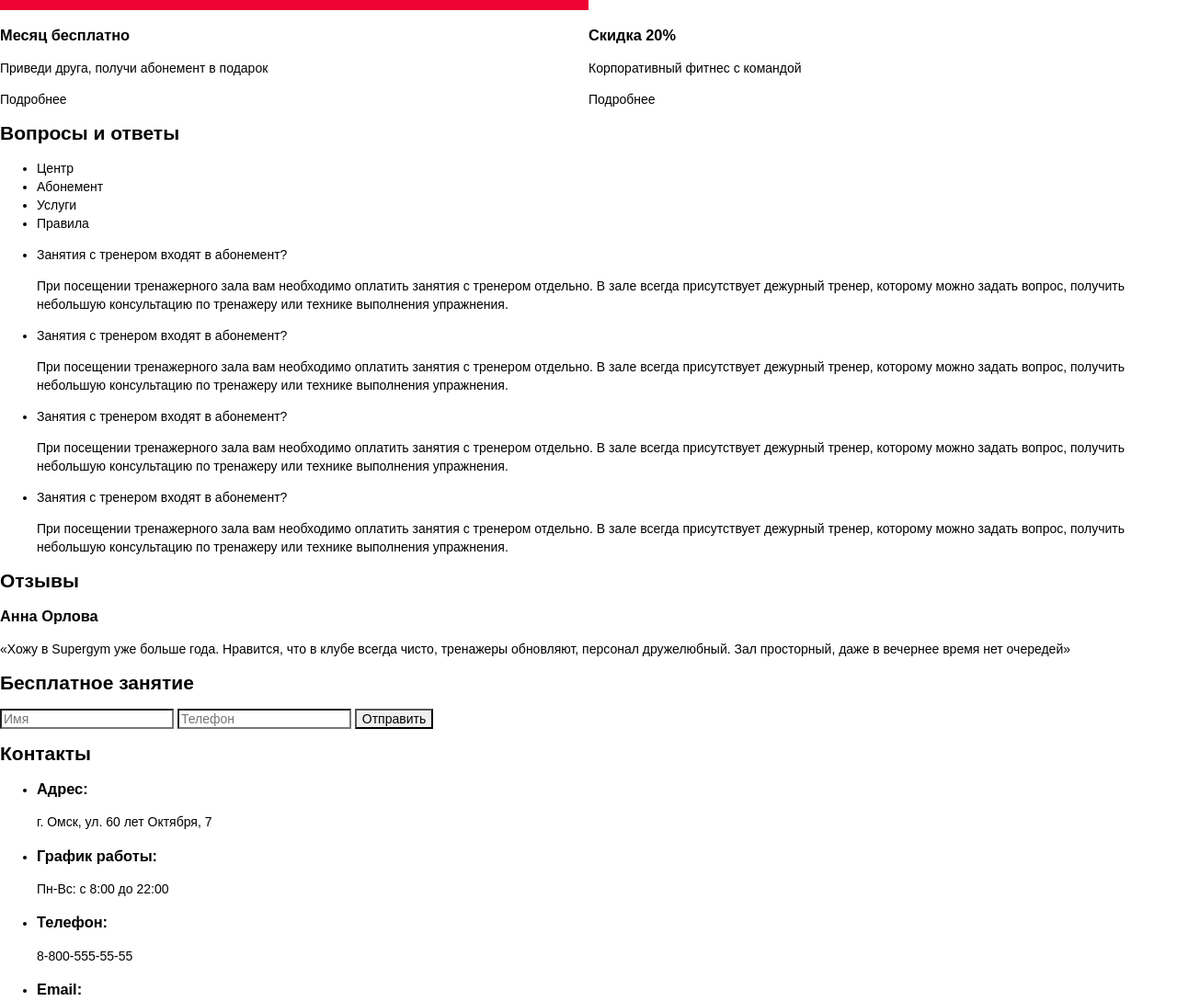
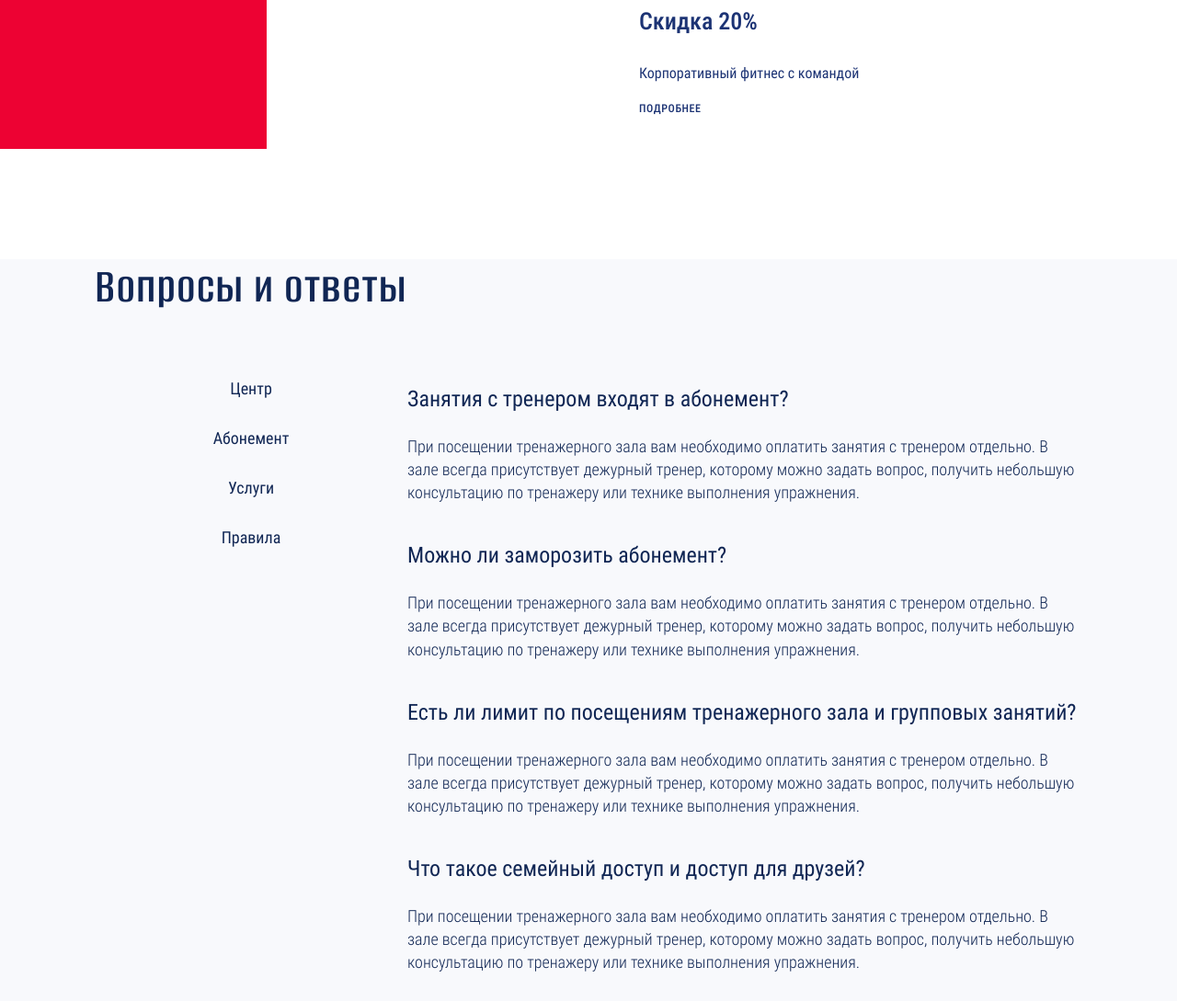
Before and after one commit to Muzaffarmuz/supergym, a website: page source/index.html in a window 1280 px wide. Shown: the part 4200-5289 px from the top of the page at 92% size. Drawn offline with nearby package versions, Linux system fonts and the light colour scheme; files that its build step writes are made by us from their sources.

Commit message:
Нужно больше стилизации

```diff
--- a/source/index.html
+++ b/source/index.html
@@ -323,7 +323,7 @@
             </p>
             <a href="#" class="promo-item__link">Подробнее</a>
           </div>
-          <div class="promotion__item">
+          <div class="promotion__promo-item promo-item">
             <h3 class="promo-item__title">Скидка 20%</h3>
             <p class="promo-item__description">
               Корпоративный фитнес с командой
@@ -334,6 +334,7 @@
       </section>
       <section class="main-index__faq faq">
         <h2 class="faq__title">Вопросы и ответы</h2>
+        <div class="faq__content-wrapper">
           <ul class="faq__chapters">
             <li class="faq__chapter">Центр</li>
             <li class="faq__chapter">Абонемент</li>
@@ -346,46 +347,48 @@
                 Занятия с тренером входят в абонемент?
               </p>
               <p class="question-item__answer">
-              При посещении тренажерного зала вам необходимо оплатить занятия с
-              тренером отдельно. В зале всегда присутствует дежурный тренер,
+                При посещении тренажерного зала вам необходимо оплатить занятия
+                с тренером отдельно. В зале всегда присутствует дежурный тренер,
                 которому можно задать вопрос, получить небольшую консультацию по
                 тренажеру или технике выполнения упражнения.
               </p>
             </li>
             <li class="faq__question-item question-item">
               <p class="question-item__question">
-              Занятия с тренером входят в абонемент?
+                Можно ли заморозить абонемент?
               </p>
               <p class="question-item__answer">
-              При посещении тренажерного зала вам необходимо оплатить занятия с
-              тренером отдельно. В зале всегда присутствует дежурный тренер,
+                При посещении тренажерного зала вам необходимо оплатить занятия
+                с тренером отдельно. В зале всегда присутствует дежурный тренер,
                 которому можно задать вопрос, получить небольшую консультацию по
                 тренажеру или технике выполнения упражнения.
               </p>
             </li>
             <li class="faq__question-item question-item">
               <p class="question-item__question">
-              Занятия с тренером входят в абонемент?
+                Есть ли лимит по посещениям тренажерного зала и групповых
+                занятий?
               </p>
               <p class="question-item__answer">
-              При посещении тренажерного зала вам необходимо оплатить занятия с
-              тренером отдельно. В зале всегда присутствует дежурный тренер,
+                При посещении тренажерного зала вам необходимо оплатить занятия
+                с тренером отдельно. В зале всегда присутствует дежурный тренер,
                 которому можно задать вопрос, получить небольшую консультацию по
                 тренажеру или технике выполнения упражнения.
               </p>
             </li>
             <li class="faq__question-item question-item">
               <p class="question-item__question">
-              Занятия с тренером входят в абонемент?
+                Что такое семейный доступ и доступ для друзей?
               </p>
               <p class="question-item__answer">
-              При посещении тренажерного зала вам необходимо оплатить занятия с
-              тренером отдельно. В зале всегда присутствует дежурный тренер,
+                При посещении тренажерного зала вам необходимо оплатить занятия
+                с тренером отдельно. В зале всегда присутствует дежурный тренер,
                 которому можно задать вопрос, получить небольшую консультацию по
                 тренажеру или технике выполнения упражнения.
               </p>
             </li>
           </ul>
+        </div>
       </section>
       <section class="main-index__reviews reviews">
         <h2 class="reviews__title">Отзывы</h2>
--- /dev/null
+++ b/source/sass/blocks/faq.scss
@@ -0,0 +1,63 @@
+.main-index__faq {
+  margin: 0;
+  padding: 0 103px;
+  background-color: #f8f9fc;
+}
+
+.faq__title {
+  color: #102654;
+  font-family: Alumni Sans;
+  font-size: 54px;
+  font-style: normal;
+  font-weight: 600;
+  line-height: normal;
+  letter-spacing: 1.62px;
+  margin: 120px 0 40px 0;
+}
+
+.faq__content-wrapper {
+  display: flex;
+}
+
+.faq__chapters {
+  display: flex;
+  flex-direction: column;
+  list-style: none;
+}
+
+.faq__chapter {
+  color: #102654;
+  text-align: center;
+  font-family: Roboto Condensed;
+  font-size: 18px;
+  font-style: normal;
+  font-weight: 500;
+  line-height: 100%;
+  width: 260px;
+  // height: 54px;
+  padding: 18px 0;
+}
+
+.faq__questions {
+  display: flex;
+  flex-direction: column;
+  list-style: none;
+}
+
+.question-item__question {
+  color: #102654;
+  font-family: Roboto Condensed;
+  font-size: 24px;
+  font-style: normal;
+  font-weight: 500;
+  line-height: 120%;
+}
+
+.question-item__answer {
+  color: #102654;
+  font-family: Roboto Condensed;
+  font-size: 18px;
+  font-style: normal;
+  font-weight: 300;
+  line-height: 140%;
+}
--- a/source/sass/blocks/promotion.scss
+++ b/source/sass/blocks/promotion.scss
@@ -1,6 +1,7 @@
 .promotion__wrapper {
   display: grid;
-  grid-template-columns: 50% 50%;
+  grid-template-columns: repeat(4, 1fr);
+  column-gap: 40px;
 }
 
 .promotion__title {
@@ -20,6 +21,7 @@
   background-color: #ed0233;
   padding: 45px;
   color: #ffffff;
+  grid-row: 1/3;
 }
 
 .year__title {
@@ -60,3 +62,43 @@
   text-transform: uppercase;
   text-decoration: underline;
 }
+
+.promo-item {
+  padding: 35px;
+  grid-column: 3/5;
+  position: relative;
+}
+
+.promo-item__border {
+  position: absolute;
+  z-index: -1;
+}
+
+.promo-item__title {
+  color: #1c3374;
+  font-family: Roboto Condensed;
+  font-size: 26px;
+  font-style: normal;
+  font-weight: 700;
+  line-height: 150%;
+}
+
+.promo-item__description {
+  color: #1c3374;
+  font-family: Roboto Condensed;
+  font-size: 16px;
+  font-style: normal;
+  font-weight: 400;
+  line-height: 140%;
+}
+
+.promo-item__link {
+  color: #1c3374;
+  font-family: Roboto Condensed;
+  font-size: 12px;
+  font-style: normal;
+  font-weight: 700;
+  line-height: normal;
+  letter-spacing: 0.6px;
+  text-transform: uppercase;
+}
--- a/source/sass/style.scss
+++ b/source/sass/style.scss
@@ -33,6 +33,7 @@
 @import "blocks/advantages.scss";
 @import "blocks/promotion.scss";
 @import "blocks/reviews.scss";
+@import "blocks/faq.scss";
 
 // ---------------------------------
 
```
Also changed, not shown: build/css/style.css, build/css/style.min.css, build/index.html, 1 other file. Lines whose indentation alone changed are shown as unchanged.
